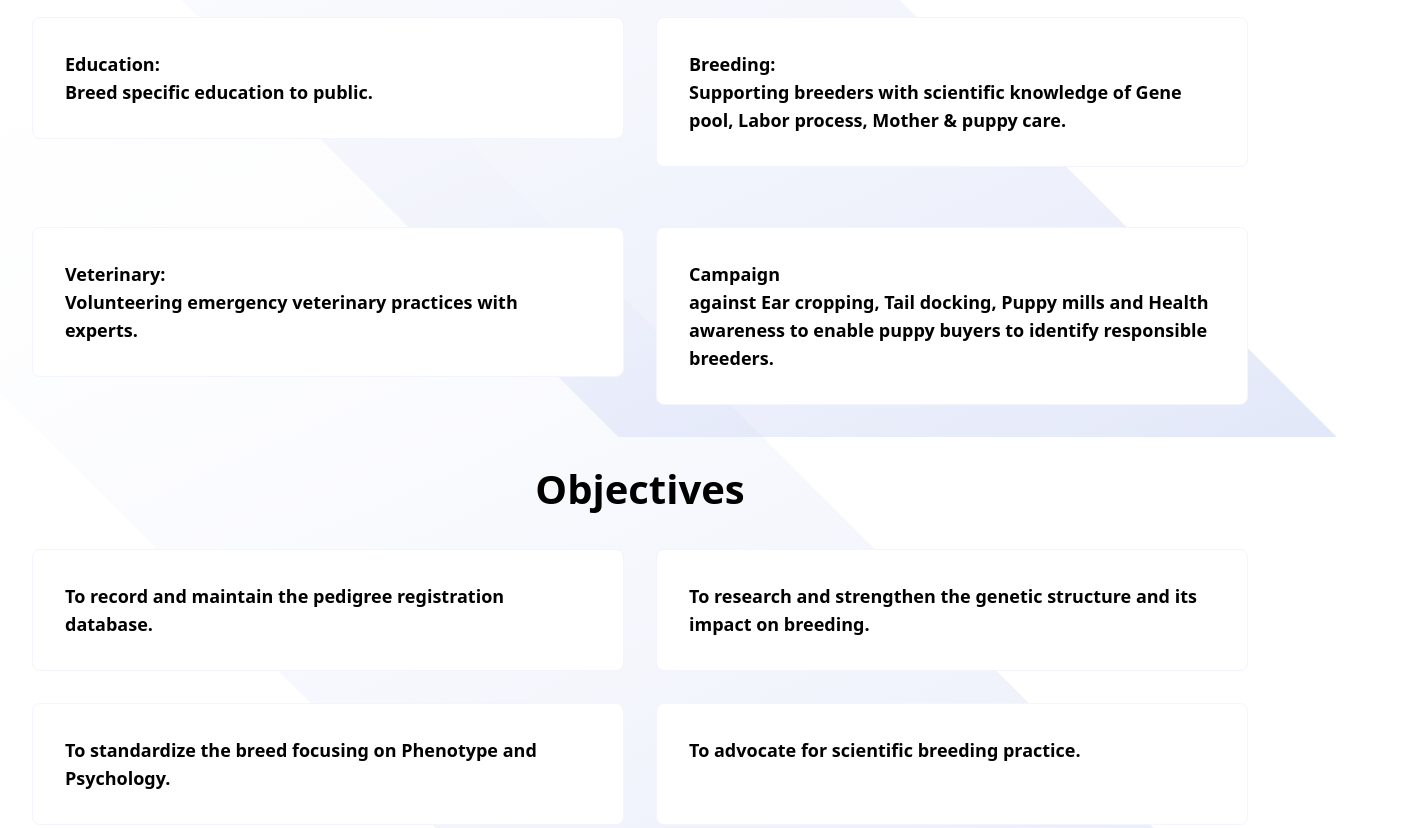
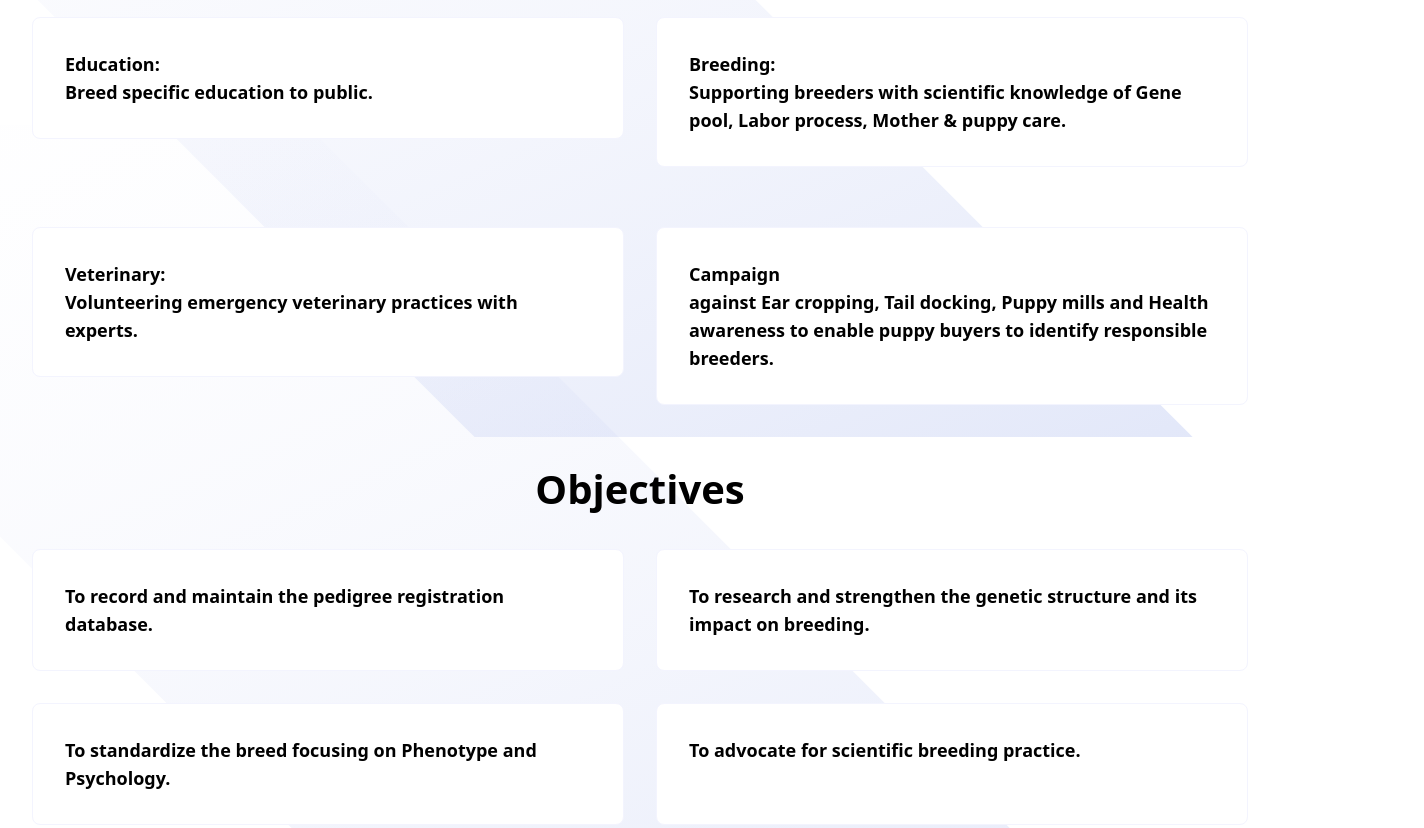
Before and after one commit to Krutika-Waghmare/Demo_Mastiff, a website: page src/index.ejs in a window 1280 px wide. Shown: the part 1020-1848 px from the top of the page, 1424 px wide, since content can reach past the window. Drawn offline with nearby package versions, Linux system fonts and the light colour scheme; files that its build step writes are made by us from their sources.

Commit message:
right-0 in bg-design to fit in the container

```diff
--- a/src/bg-design.ejs
+++ b/src/bg-design.ejs
@@ -1,5 +1,5 @@
 <!-- Background Design -->
-<div class="absolute bottom-0 -right-36 z-[-1]">
+<div class="absolute bottom-0 right-0 z-[-1]">
     <svg width="1440" height="886" viewBox="0 0 1440 886" fill="none" xmlns="http://www.w3.org/2000/svg">
         <path opacity="0.5" d="M193.307 -273.321L1480.87 1014.24L1121.85 1373.26C1121.85 1373.26 731.745 983.231 478.513 729.927C225.976 477.317 -165.714 85.6993 -165.714 85.6993L193.307 -273.321Z" fill="url(#paint0_linear)"></path>
         <defs>
```
Also changed, not shown: dist/output.css, index.html, src/index.html.
